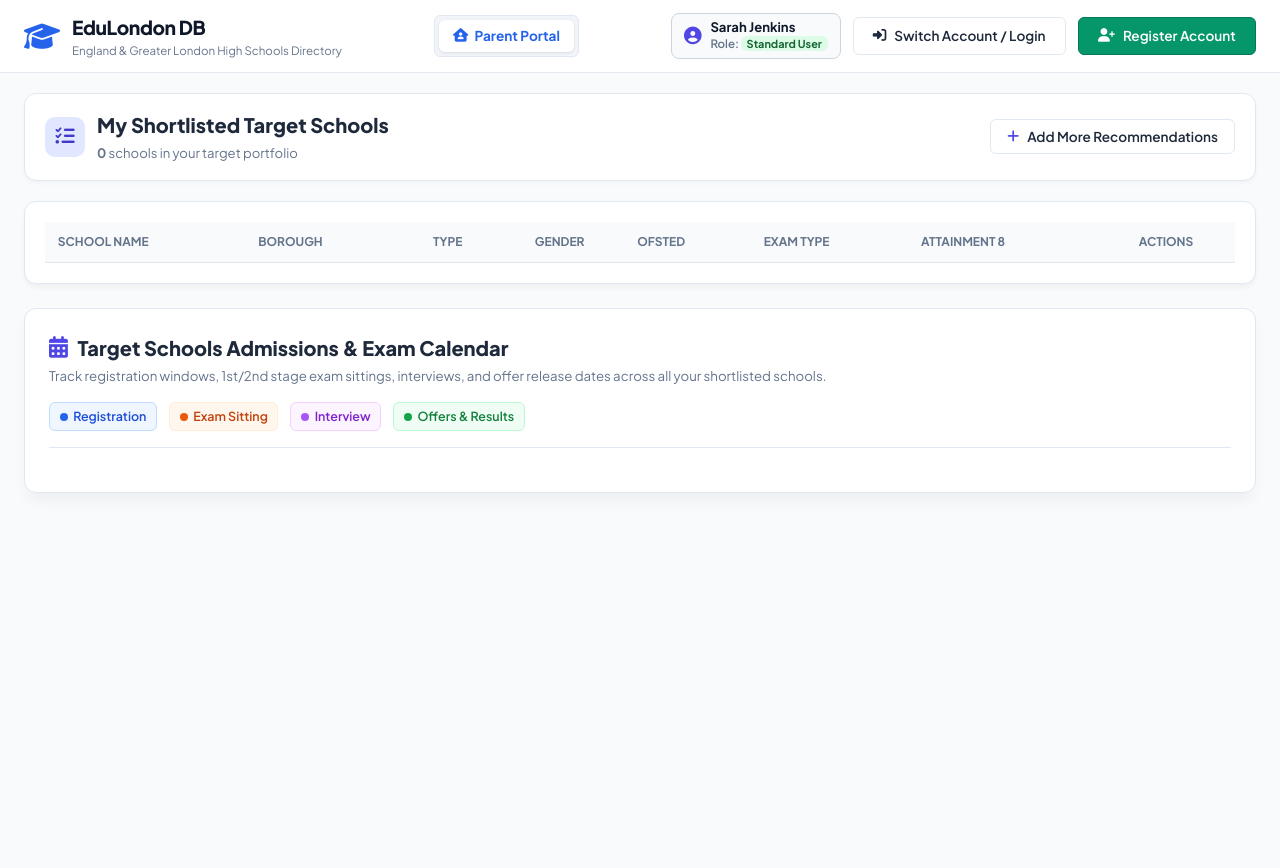
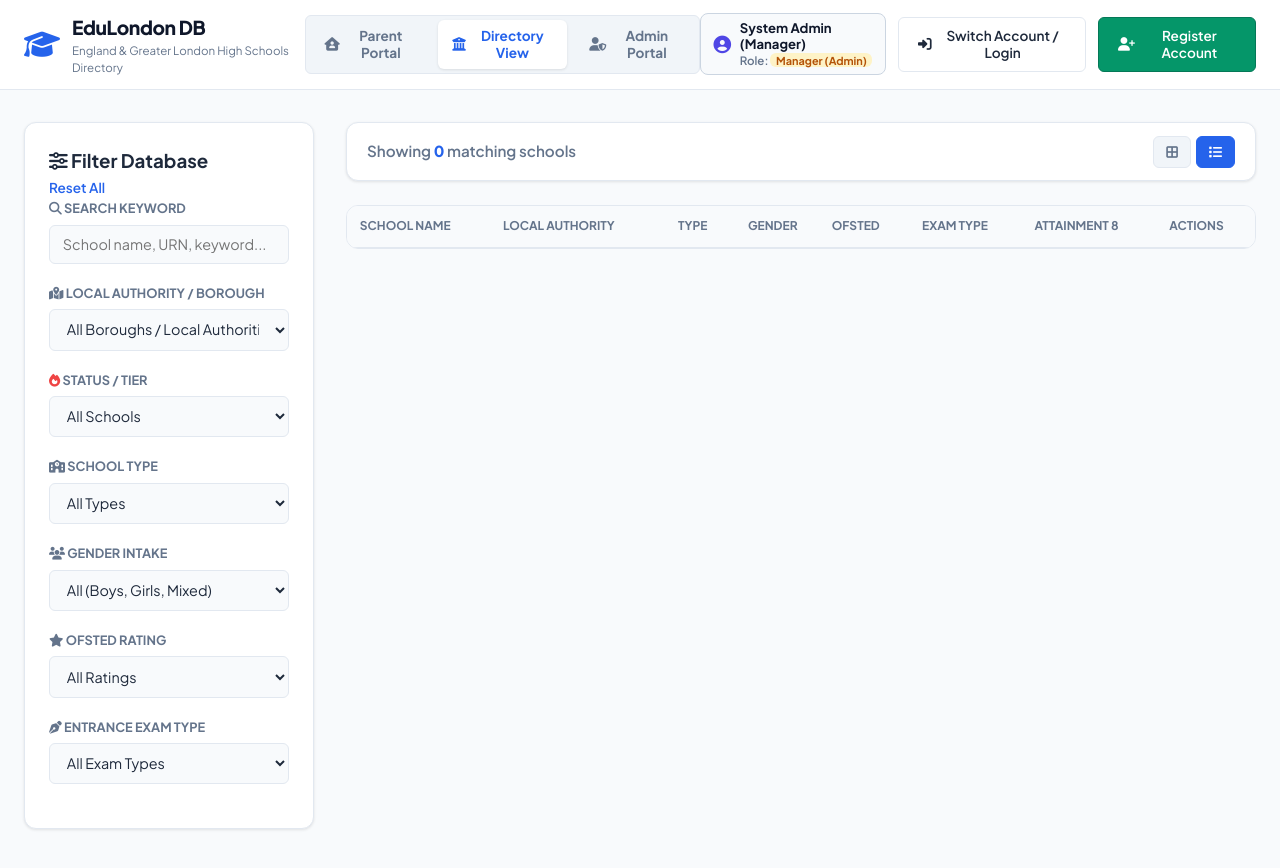
Before and after one commit to manavuk/SchoolDB, a website: page public/index.html in a window 1280 px wide. Before the commit the page ends 800 px from the top, so only its background shows below. Drawn offline with Linux system fonts and the light colour scheme; no server answers.

Commit message:
feat: update default user to admin and configure directory view as the primary landing page

```diff
--- a/public/index.html
+++ b/public/index.html
@@ -26,13 +26,13 @@
 
       <!-- Navigation Tabs -->
       <nav class="nav-tabs">
-        <button id="tab-recommend-btn" class="nav-tab-btn active">
+        <button id="tab-recommend-btn" class="nav-tab-btn">
           <i class="fa-solid fa-house-user"></i> Parent Portal
         </button>
-        <button id="tab-directory-btn" class="nav-tab-btn admin-only" style="display: none;">
+        <button id="tab-directory-btn" class="nav-tab-btn admin-only active" style="display: inline-flex;">
           <i class="fa-solid fa-building-columns"></i> Directory View
         </button>
-        <button id="tab-admin-btn" class="nav-tab-btn admin-only" style="display: none;">
+        <button id="tab-admin-btn" class="nav-tab-btn admin-only" style="display: inline-flex;">
           <i class="fa-solid fa-user-shield"></i> Admin Portal
         </button>
       </nav>
@@ -42,9 +42,9 @@
         <div id="auth-user-badge" style="display: flex; align-items: center; gap: 0.55rem; background: #f8fafc; border: 1px solid #cbd5e1; padding: 0.35rem 0.75rem; border-radius: 8px;">
           <i class="fa-solid fa-circle-user" style="color: #4f46e5; font-size: 1.1rem;"></i>
           <div>
-            <div id="auth-user-name" style="font-size: 0.82rem; font-weight: 700; color: #0f172a; line-height: 1.2;">Sarah Jenkins</div>
+            <div id="auth-user-name" style="font-size: 0.82rem; font-weight: 700; color: #0f172a; line-height: 1.2;">System Admin (Manager)</div>
             <div style="font-size: 0.72rem; color: #64748b; font-weight: 600;">
-              Role: <span id="auth-user-role-pill" class="badge-ofsted" style="font-size: 0.68rem; padding: 0.05rem 0.35rem;">Standard User</span>
+              Role: <span id="auth-user-role-pill" class="badge-ofsted" style="font-size: 0.68rem; padding: 0.05rem 0.35rem; background: #fef3c7; color: #b45309; border-color: #fde68a;">Manager (Admin)</span>
             </div>
           </div>
         </div>
@@ -177,7 +177,7 @@
 
 
   <!-- PARENT / USER SELECTED SCHOOLS DASHBOARD VIEW -->
-  <div id="user-dashboard-content" style="display: block; max-width: 1400px; margin: 1.25rem auto; padding: 0 1.5rem;">
+  <div id="user-dashboard-content" style="display: none; max-width: 1400px; margin: 1.25rem auto; padding: 0 1.5rem;">
 
     <!-- Top Action Bar -->
     <div style="display: flex; justify-content: space-between; align-items: center; flex-wrap: wrap; gap: 1rem; margin-bottom: 1.25rem; background: white; padding: 1rem 1.25rem; border-radius: 12px; border: 1px solid #e2e8f0; box-shadow: 0 2px 4px rgba(0,0,0,0.03);">
@@ -257,7 +257,7 @@
 
 
   <!-- DIRECTORY TAB VIEW CONTENT -->
-  <div id="directory-tab-content" style="display: none;">
+  <div id="directory-tab-content" style="display: block;">
 
 
 
--- a/public/js/app.js
+++ b/public/js/app.js
@@ -1,9 +1,10 @@
 // User Recommendation & Authentication State
-let currentUserAccount = 'parent-sarah'; // Default selected user profile ID
-let currentUserName = 'Sarah Jenkins';
-let currentRole = 'user'; // 'admin' or 'user' (Determined dynamically by authenticated account)
+let currentUserAccount = 'usr-admin-1'; // Default selected user profile ID
+let currentUserName = 'System Admin (Manager)';
+let currentRole = 'admin'; // 'admin' or 'user' (Determined dynamically by authenticated account)
 let userSelectedSchools = []; // List of school objects user has added
 let userRemovedSchoolIds = []; // Set of school IDs user has removed from recommendations
+let compareList = []; // List of schools currently selected for comparison
 
 document.addEventListener('DOMContentLoaded', () => {
   initApp();
@@ -33,7 +34,7 @@ function updateAuthUserBadge() {
   }
 }
 
-// Load User Portfolio & Always Land Directly on Dashboard
+// Load User Portfolio
 async function loadUserPortfolio(userId) {
   try {
     const res = await fetch(`/api/user-portfolio/${userId}`);
@@ -47,12 +48,8 @@ async function loadUserPortfolio(userId) {
 
     updateUserSchoolsUI();
     fetchRecommendations();
-
-    // ALWAYS land directly on dashboard regardless of shortlist state
-    switchTab('dashboard');
   } catch (err) {
     console.error('Failed to load user portfolio:', err);
-    switchTab('dashboard');
   }
 }
 
@@ -127,7 +124,8 @@ function applyRoleUI() {
     // Always land directly on dashboard for standard users
     switchTab('dashboard');
   } else {
-    // Re-render schools table for admin mode
+    // Land on Directory view for admin mode
+    switchTab('directory');
     renderSchools();
   }
 }
```
